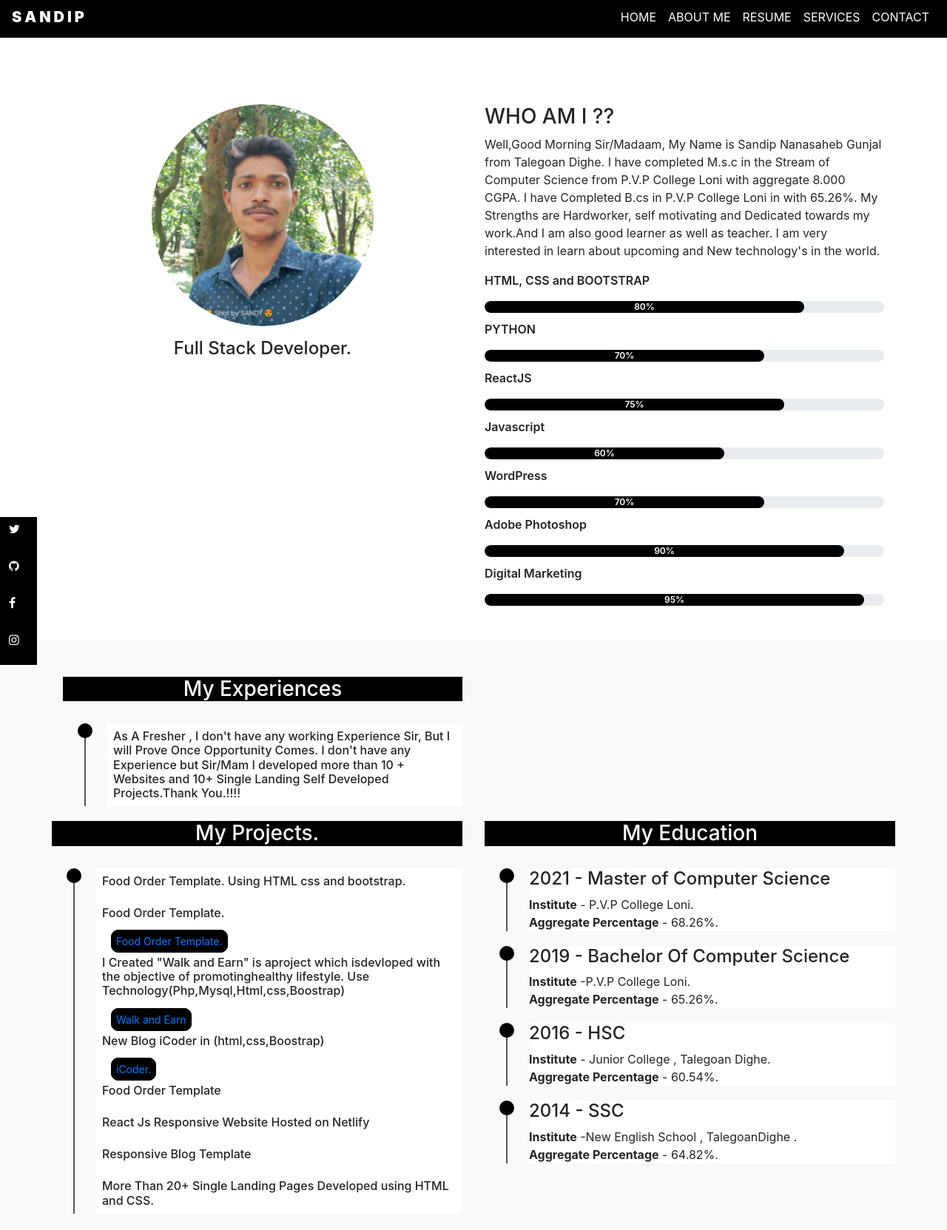
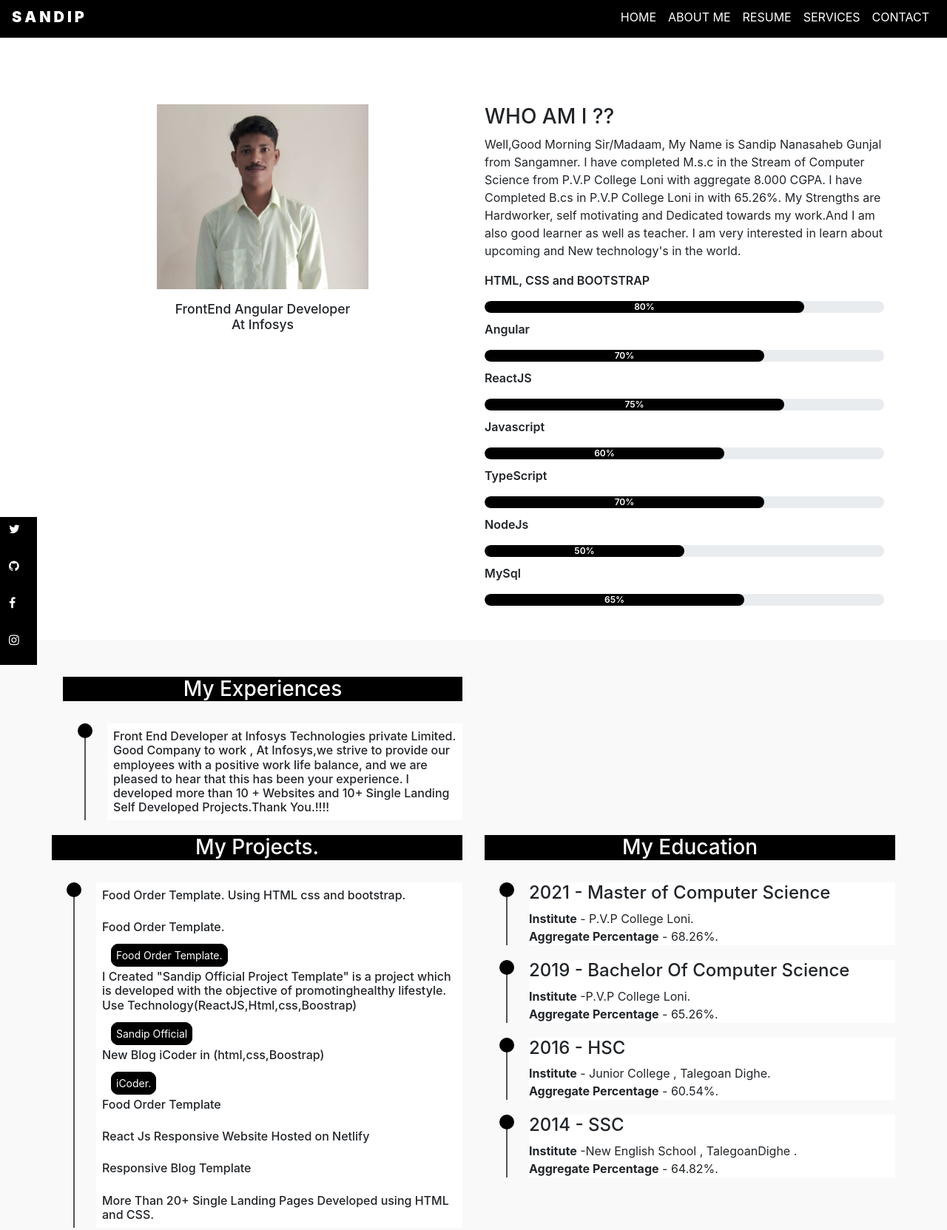
Before and after one commit to SandipGunjal/SandipResume, a plain HTML site: page index.html in a window 1280 px wide. Shown: the part 805-2468 px from the top of the page at 74% size. Drawn offline with nearby package versions, Linux system fonts and the light colour scheme; some packages are replaced by stand-ins of ours; a script that the page names is missing.

Commit message:
changeProj

```diff
--- a/index.html
+++ b/index.html
@@ -19,10 +19,10 @@
     <section id="header">
         <div class="container text-center">
             <div class="user-box">
-                <img src="logo.jfif">
-<h1> Sandip Gunjal </h1>
-<p>Full Stack Developer.
-  <!-- <br>MERN Stack Developer.</p> -->
+                <img src="https://upload.wikimedia.org/wikipedia/commons/thumb/9/95/Infosys_logo.svg/1200px-Infosys_logo.svg.png">
+                <h1> Sandip Gunjal </h1>
+                <p>FrontEnd Angular Developer.
+                    <!-- <br>MERN Stack Developer.</p> -->
             </div>
         </div>
         <div class="scroll-btn">
@@ -66,14 +66,17 @@
         <div class="about container" id="about">
             <div class="row">
                 <div class="col-md-6 text-center">
-                    <img src="logo.jfif" class="profile-img">
-                    <p><h4>Full Stack Developer.</h4>
-                        <!-- <br>MERN Stack Developer. -->
+                    <img src="profile.jfif" class="profile-img">
+                    <p>
+                    <h4 style="font-size: 1.1rem;">FrontEnd Angular Developer <br>
+                        At Infosys
+                    </h4>
+                    <!-- <br>MERN Stack Developer. -->
                     </p>
                 </div>
                 <div class="col-md-6">
                     <h3>WHO AM I ??</h3>
-                    <p>Well,Good Morning Sir/Madaam, My Name is Sandip Nanasaheb Gunjal from Talegoan Dighe. I have
+                    <p>Well,Good Morning Sir/Madaam, My Name is Sandip Nanasaheb Gunjal from Sangamner. I have
                         completed M.s.c in the Stream
                         of Computer Science from P.V.P College Loni with aggregate 8.000 CGPA. I have Completed B.cs in
                         P.V.P College Loni in with 65.26%.
@@ -89,7 +92,7 @@
                             <div class="progress-bar" style="width: 80%;">80%</div>
                         </div>
 
-                        <p>PYTHON</p>
+                        <p>Angular</p>
                         <div class="progress">
                             <div class="progress-bar" style="width: 70%;">70%</div>
                         </div>
@@ -109,14 +112,14 @@
 <div class="progress-bar" style="width: 80%;">80%</div>
 </div> -->
 
-                        <p>WordPress</p>
+                        <p>TypeScript</p>
                         <div class="progress">
                             <div class="progress-bar" style="width: 70%;">70%</div>
                         </div>
 
-                        <p>Adobe Photoshop</p>
+                        <p>NodeJs</p>
                         <div class="progress">
-                            <div class="progress-bar" style="width: 90%;">90%</div>
+                            <div class="progress-bar" style="width: 50%;">50%</div>
                         </div>
 
                         <!-- <p>Python Tkinter</p>
@@ -124,9 +127,9 @@
 <div class="progress-bar" style="width: 75%;">75%</div>
 </div> -->
 
-                        <p>Digital Marketing</p>
+                        <p>MySql</p>
                         <div class="progress">
-                            <div class="progress-bar" style="width: 95%;">95%</div>
+                            <div class="progress-bar" style="width: 65%;">65%</div>
                         </div>
                     </div>
                 </div>
@@ -136,16 +139,16 @@
         <!-- ---------------------------------Social media icons------------------>
         <div class="social-icons">
             <ul>
-                <a href="https://twitter.com/SandipG56546785?t=XKDITMOEj-6LIUNcqvMXzA&s=09">
+                <a href="https://twitter.com/SandipG56546785?t=XKDITMOEj-6LIUNcqvMXzA&s=09" target="_blank">
                     <li><i class="fa fa-twitter"></i></li>
                 </a>
-                <a href="#">
+                <a href="#" target="_blank">
                     <li><i class="fa fa-github"></i></li>
                 </a>
-                <a href="https://www.facebook.com/sandip.gunjal.5686">
+                <a href="https://www.facebook.com/sandip.gunjal.5686" target="_blank">
                     <li><i class="fa fa-facebook"></i></li>
                 </a>
-                <a href="https://www.instagram.com/?i=1qjhoepw8wmxd&utm_content=2nkboh8">
+                <a href="https://www.instagram.com/?i=1qjhoepw8wmxd&utm_content=2nkboh8" target="_blank">
                     <li><i class="fa fa-instagram"></i></li>
                 </a>
             </ul>
@@ -160,9 +163,10 @@
                         <h3 class="text-center">My Experiences</h3>
                         <ul class="timeline">
                             <li>
-                                <h6>As A Fresher , I don't have any working Experience Sir, But I will Prove Once
-                                    Opportunity Comes.
-                                    I don't have any Experience but Sir/Mam I developed more than 10 + Websites and 10+
+                                <h6>Front End Developer at Infosys Technologies private Limited.
+                                    Good Company to work , At Infosys,we strive to provide our employees with a positive work life balance,
+                                    and we are pleased to hear that this has been your experience.
+                                     I developed more than 10 + Websites and 10+
                                     Single Landing Self Developed Projects.Thank You.!!!!</h6>
                             </li>
                         </ul>
@@ -172,7 +176,7 @@
                     <div class="row">
                         <div class="col-md-6">
                             <h3 class="text-center">My Projects.</h3>
-                            <ul class="timeline">
+                            <ul class="timeline colour">
                                 <li>
 
                                     <h6>Food Order Template. Using HTML css and bootstrap.
@@ -180,15 +184,16 @@
                                     <!-- <h6>AI- Simple Project (Python).</h6>  -->
                                     <h6>Food Order Template.</h6>
                                     <a href="https://silly-haibt-42b58a.netlify.app" target="_blank" class="mylinks">
-                                    Food Order Template.</a>
-                                    <h6>I Created "Walk and Earn" is aproject which isdevloped with the objective of
-                                        promotinghealthy lifestyle. Use Technology(Php,Mysql,Html,css,Boostrap)
+                                        Food Order Template.</a>
+                                    <h6>I Created "Sandip Official Project Template" is a project which is developed with the objective of
+                                        promotinghealthy lifestyle. Use Technology(ReactJS,Html,css,Boostrap)
                                     </h6>
-                                    <a href="https://walkandearn.co.in" target="_blank" class="mylinks">Walk and
-                                        Earn</a>
+                                    <a href="https://sandipgunjal.github.io/official/" target="_blank" class="mylinks">
+                                        Sandip Official</a>
                                     <br>
                                     <h6>New Blog iCoder in (html,css,Boostrap) </h6>
-                                    <a href="https://sandipgunjal.github.io/iCoderBoostrap/" target="_blank" class="mylinks">
+                                    <a href="https://sandipgunjal.github.io/iCoderBoostrap/" target="_blank"
+                                        class="mylinks">
                                         iCoder.</a>
                                     <!-- <h6>Dance Website (frontend-HTML CSS & bootstrap) (Backend - Nodejs and Express
                                         Database used MongoDB)</h6>
@@ -313,7 +318,9 @@
 
                         <div class="col-md-4">
                             <i class="fa fa-envelope"> </i>
-                            <a href="mailto:sandipgunjal8998@gmail.com"><p>www.sandipgunjal8998@gmail.com</p></a>
+                            <a href="mailto:sandipgunjal8998@gmail.com">
+                                <p>www.sandipgunjal8998@gmail.com</p>
+                            </a>
                             <!-- <p>www.sandipgunjal8998@gmail.com</p> -->
                         </div>
 
@@ -328,7 +335,7 @@
                 </div>
 
                 <div class="footer text-center">
-                    <p> Developed By <i class="fa fa-heart"> </i> Sandip Gunjal</p>
+                    <p> Developed By <i class="fa fa-heart"> </i> Sandip Gunjal. 2k22</p>
 
                 </div>
 
--- a/style.css
+++ b/style.css
@@ -41,10 +41,14 @@ h6{
 .user-box
 {
 
-	top: 50%;
-	left: 50%;
+	top: 40%;
+	margin: auto;
+	/* left: 50%; */
 	transform: translate(80%,60%);
 	position: absolute;
+	/* justify-content: center; */
+	text-align: center;
+	/* align-items: center; */
 }
 
 
@@ -115,8 +119,8 @@ h6{
 
 .profile-img
 {
-	border-radius: 50%;
-	height: 300px;
+	/* border-radius: 50%; */
+	height: 250px;
 }
 
 
@@ -210,6 +214,10 @@ h6{
     height: 100%;
     z-index: 1;
 
+}
+
+.colour a{
+	color: white !important;
 }
 
 .timeline li
@@ -369,6 +377,7 @@ h6{
 	position: sticky;
 	z-index: 1;
 	width: 80px;
+	/* text-align: -webkit-center; */
 
 }
 
```
Also changed, not shown: profile.jfif (added).
